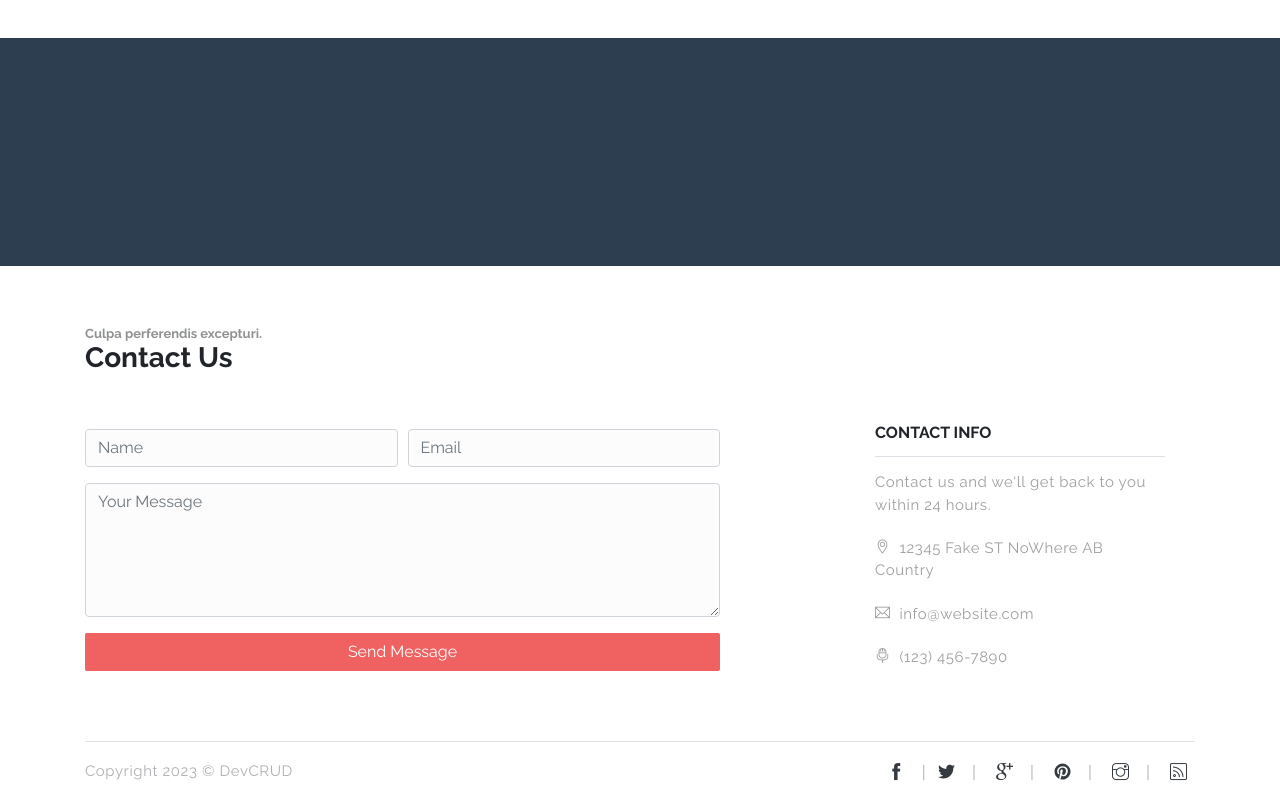
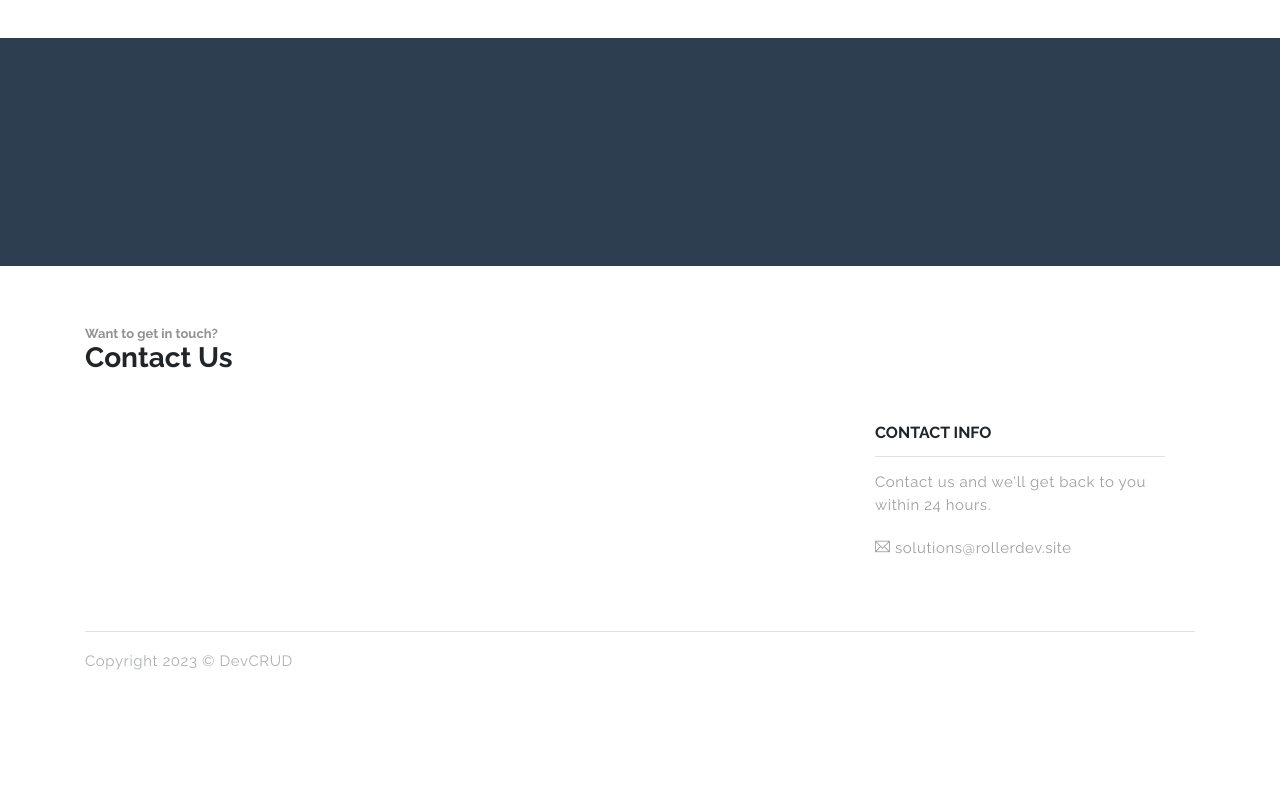
Before and after one commit to roller-dev/roller-dev.github.io, a website: page index.html in a window 1280 px wide. Shown: the part 1828-2628 px from the top of the page. After the commit the page ends 2519 px from the top, so only its background shows below. Drawn offline with Linux system fonts and the light colour scheme.

Commit message:
Update index.html
Adding email

```diff
--- a/index.html
+++ b/index.html
@@ -180,28 +180,13 @@
    <section id="contact" class="section pb-0">
 
         <div class="container">
-            <h6 class="xs-font mb-0">Culpa perferendis excepturi.</h6>
+            <h6 class="xs-font mb-0">Want to get in touch?</h6>
             <h3 class="section-title mb-5">Contact Us</h3>
 
             <div class="row align-items-center justify-content-between">
                 <div class="col-md-8 col-lg-7">
 
-                    <form class="contact-form">
-                        <div class="form-row">
-                            <div class="col form-group">
-                                <input type="text" class="form-control" placeholder="Name">
-                            </div>
-                            <div class="col form-group">
-                                <input type="email" class="form-control" placeholder="Email">
-                            </div>
-                        </div>
-                        <div class="form-group">
-                            <textarea name="" id="" cols="30" rows="5" class="form-control" placeholder="Your Message"></textarea>
-                        </div>
-                        <div class="form-group">
-                            <input type="submit" class="btn btn-primary btn-block" value="Send Message">
-                        </div>
-                    </form>
+
                 </div>
                 <div class="col-md-4 d-none d-md-block order-1">
                     <ul class="list">
@@ -210,9 +195,7 @@
                         </li>
                         <li class="list-body">
                             <p class="py-2">Contact us and we'll get back to you within 24 hours.</p>
-                            <p class="py-2"><i class="ti-location-pin"></i> 12345 Fake ST NoWhere AB Country</p>
-                            <p class="py-2"><i class="ti-email"></i>  info@website.com</p>
-                            <p class="py-2"><i class="ti-microphone"></i> (123) 456-7890</p>
+                            <p class="py-2"><i class="ti-email"></i>solutions@rollerdev.site</p>
 
                         </li>
                     </ul>
@@ -226,12 +209,6 @@
                     </div>
                     <div class="col-md-6 text-center text-md-right">
                         <div class="social-links">
-                            <a href="javascript:void(0)" class="link"><i class="ti-facebook"></i></a>
-                            <a href="javascript:void(0)" class="link"><i class="ti-twitter-alt"></i></a>
-                            <a href="javascript:void(0)" class="link"><i class="ti-google"></i></a>
-                            <a href="javascript:void(0)" class="link"><i class="ti-pinterest-alt"></i></a>
-                            <a href="javascript:void(0)" class="link"><i class="ti-instagram"></i></a>
-                            <a href="javascript:void(0)" class="link"><i class="ti-rss"></i></a>
                         </div>
                     </div>
                 </div>
```
